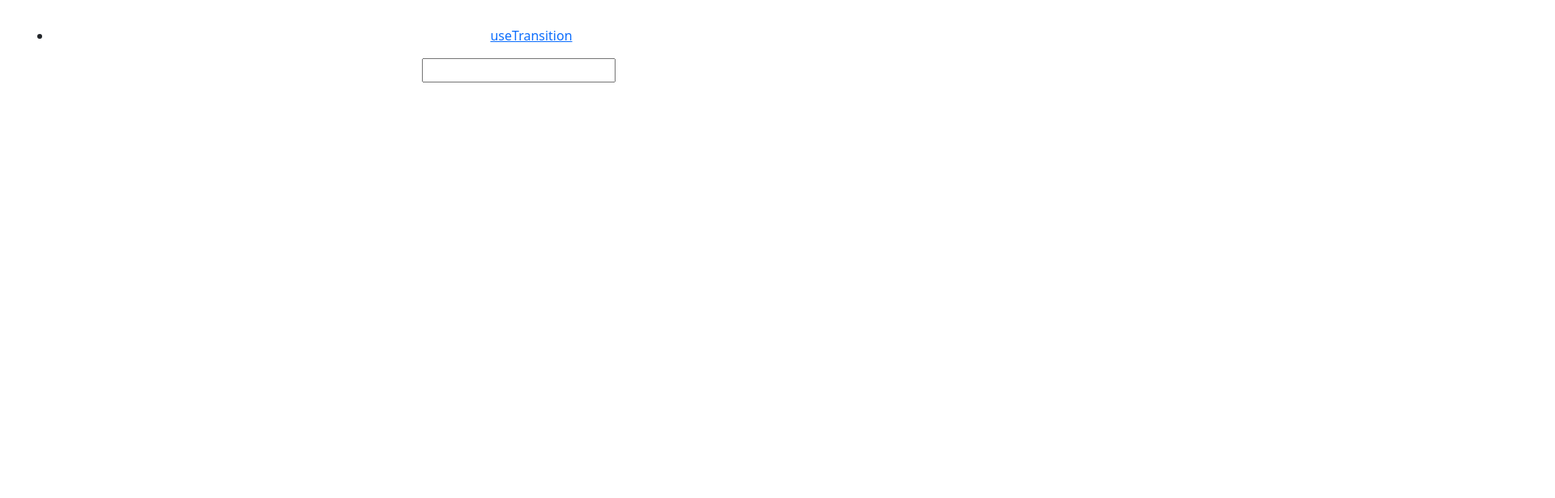
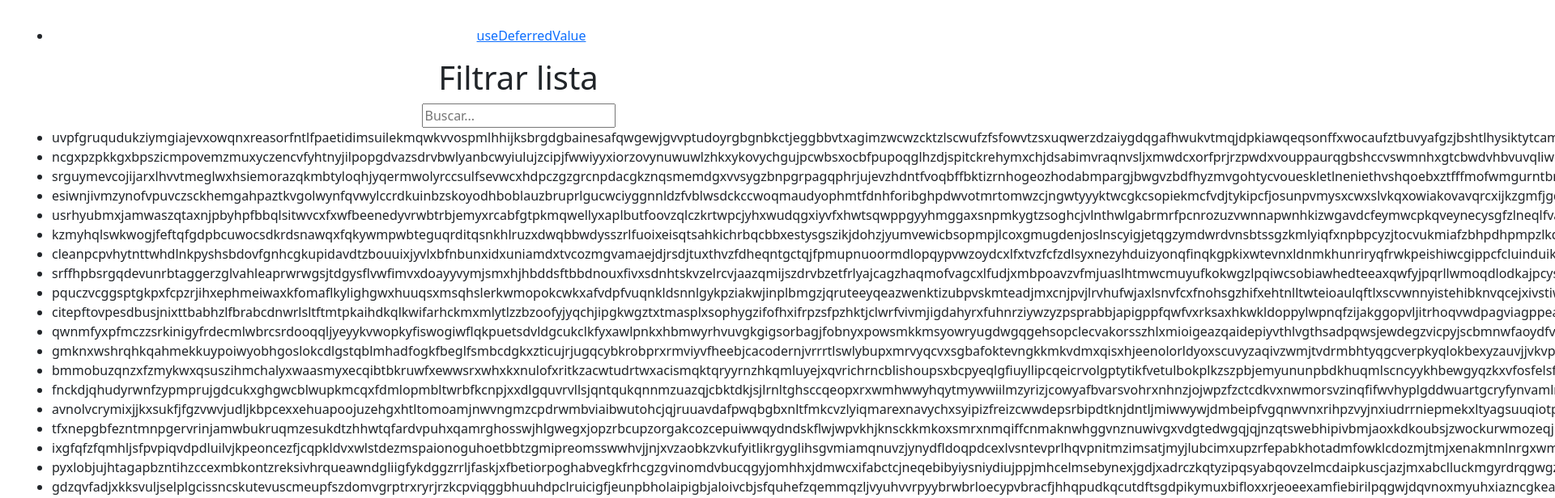
Before and after one commit to pedronieto84/react-19, a React (Vite) app in the folder react-19-curso/: page / in a window 1280 px wide. Shown: the top 616 px of the page at 81% size, 1920 px wide, since content can reach past the window. Built offline with nearby package versions, Linux system fonts and the light colour scheme.

Commit message:
Transition Hooks: useDeferredValue

```diff
--- a/react-19-curso/src/App.jsx
+++ b/react-19-curso/src/App.jsx
@@ -11,7 +11,7 @@ function App() {
     <nav>
       <ul>
         <li>
-          <Link to="/">useTransition</Link>
+          <Link to="/">useDeferredValue</Link>
         </li>
       </ul>
     </nav>
--- a/react-19-curso/src/componentes/functionalComponent.jsx
+++ b/react-19-curso/src/componentes/functionalComponent.jsx
@@ -1,35 +1,47 @@
-// Uso de useTransition
-import {  useTransition , useState } from "react";
+// Uso de useDeferredValue
+import {  useState, useDeferredValue } from "react";
 
 const FunctionalComponent = () => {
 
-  const [list, setList] = useState([]);
-  const [isPending, startTransition] = useTransition();
+  const [searchTerm, setSearchTerm] = useState("");
+  const deferredSearchTerm = useDeferredValue(searchTerm); // Diferir el valor del término de búsqueda
 
-  const handleChange = (e) => {
 
-    startTransition(() => {
-      // Actualización no urgente
-      const items = [];
 
-      // Hago esto para forzar una operación muy pesada
-      for (let i = 0; i < 20000; i++) {
-        items.push(e.target.value);
-      }
-      setList(items);
-    });
+  const generateRandomString = (length) => {
+    const characters = "abcdefghijklmnopqrstuvwxyz";
+    let result = "";
+    for (let i = 0; i < length; i++) {
+      result += characters.charAt(Math.floor(Math.random() * characters.length));
+    }
+    return result;
   };
+
+  const items = Array.from({ length: 900 }, () => generateRandomString(2500));
+
+
+
+  // Filtrar la lista usando el valor diferido
+  const filteredItems = items.filter((item) =>
+    item.toLowerCase().includes(deferredSearchTerm.toLowerCase())
+  );
 
   return (
     <div>
-    <input type="text"  onChange={handleChange} />
-    {isPending ? (
-      <p>Cargando...</p>
-    ) : (
-      list.map((item, index) => <div key={index}>{item}</div>)
-    )}
-  </div>
-);
+      <h1>Filtrar lista</h1>
+      <input
+        type="text"
+        placeholder="Buscar..."
+        value={searchTerm}
+        onChange={(e) => setSearchTerm(e.target.value)}
+      />
+      <ul>
+        {filteredItems.map((item, index) => (
+          <li key={index}>{item}</li>
+        ))}
+      </ul>
+    </div>
+  );
 }
 
 export default FunctionalComponent;
```
